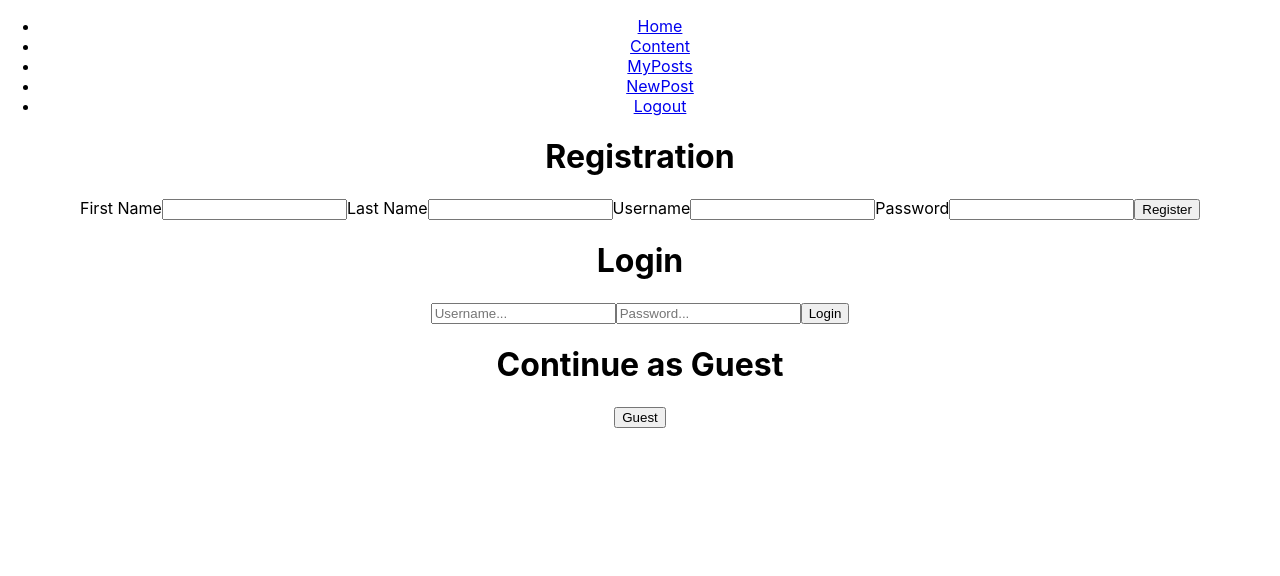
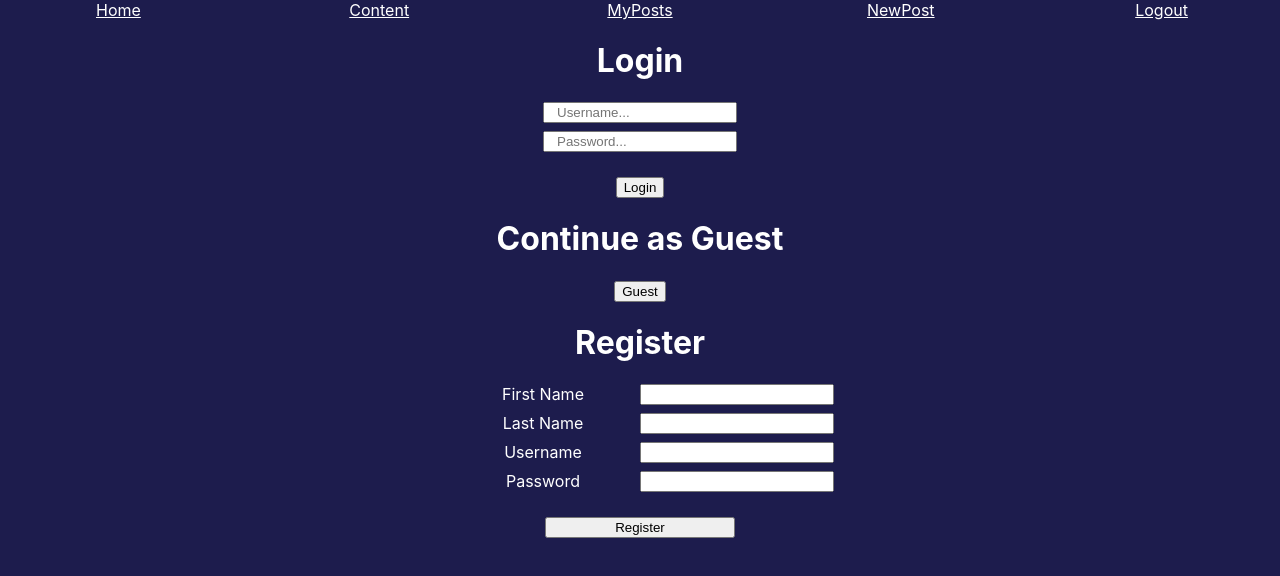
Before and after one commit to willjantscher/Z_Prefix_Blog, a React (Create React App) app in the folder client/: page / in a window 1280 px wide. Shown: the top 576 px of the page. Built offline with nearby package versions, Linux system fonts and the light colour scheme; no server answers.

Commit message:
added some styling

```diff
--- a/client/src/App.css
+++ b/client/src/App.css
@@ -1,5 +1,23 @@
 .App {
   text-align: center;
+}
+
+body {background-color: rgb(29, 28, 77);}
+
+h1 {
+  color: white;
+}
+h2 {
+  color: white;
+}
+a {
+  color: white;
+}
+label {
+  color: white;
+}
+textarea {
+  background-color: rgb(189, 214, 253);
 }
 
 .App-logo {
@@ -28,6 +46,12 @@
   color: #61dafb;
 }
 
+.expand {
+  height: 1em;
+  width: 50%;
+  padding: 3px;
+}
+
 @keyframes App-logo-spin {
   from {
     transform: rotate(0deg);
--- a/client/src/App.js
+++ b/client/src/App.js
@@ -13,6 +13,7 @@ import WelcomePage from "./_Welcome_page";
 import ContentPage from "./_Content_page";
 import PostCreationPage from "./_Post_creation_page";
 import UserPostsPage from "./_User_Posts_page";
+import 'bootstrap/dist/css/bootstrap-grid.css';
 
 
 
--- a/client/src/_Content_page.js
+++ b/client/src/_Content_page.js
@@ -1,6 +1,6 @@
 import React, {Component} from "react";
 import Axios from 'axios';
-
+import './App.css';
 
 class _Content_page extends Component{
     constructor(props) {
@@ -21,18 +21,18 @@ class _Content_page extends Component{
     }
 
     renderPosts = () => {
-        console.log(this.state.posts)
+        // console.log(this.state.posts)
         let output = this.state.posts.map(post => {
             return(
-                <div className="post">
+                <div className="post" key={post.id}>
                     <div>
                         <label>Title: {post.title}</label>
                     </div>
                     <div>
-                        <label>Content: {post.content}</label>
+                        <textarea defaultValue={post.content}></textarea>
                     </div>
                     <div>
-                        <label>DAte: {post.creationDate}</label>
+                        <label>Date: {post.creationDate}</label>
                     </div>
                 </div>
             )
@@ -56,7 +56,7 @@ class _Content_page extends Component{
                         case null:
                             return(
                                 <div>
-                                    {console.log("no posts yet")}
+                                    {/* {console.log("no posts yet")} */}
                                 </div>
                             )
 
--- a/client/src/_Navbar.js
+++ b/client/src/_Navbar.js
@@ -4,6 +4,7 @@ class _Navbar extends Component {
     constructor(props) {
         super(props);
         this.state = {
+            loggedIn: false,
             MenuItems: [
                 {
                     title: "Home",
@@ -34,26 +35,33 @@ class _Navbar extends Component {
         console.log("logged out")
     }
 
+    componentDidMount() {
+        if(localStorage.getItem("token"))
+        {
+            this.setState({ loggedIn: true})
+        }
+    }
+
     render() {
         // console.log(this.state.MenuItems)
         return(
             <nav className="NavbarItems">
-                <ul>
+                <div className="row">
                     {this.state.MenuItems.map((item, index) => {
                         return(
-                            <li key={index}>
+                            <div key={index} className="col-sm">
                                 <a className={item.cName} href={item.url}>
                                     {item.title}
                                 </a>
-                            </li>
+                            </div>
                         )
                     })}
-                    <li key="logout" >
+                    <div key="logout" className="col-sm">
                         <a className="" href="/" onClick={() => {this.logout()}}>
                             Logout
                         </a>
-                    </li>
-                </ul>
+                    </div>
+                </div>
             </nav>
         );
     }
--- a/client/src/_Welcome_page.js
+++ b/client/src/_Welcome_page.js
@@ -68,41 +68,24 @@ function _Welcome_page() {
 
   return (
     <div className="App">
-      <div className="registration">
-        <h1>Registration</h1>
 
-        <label>First Name</label>
-        <input type="text" name="firstName" onChange={(e) => {
-          setFirstName(e.target.value)
-        }}/>
 
-        <label>Last Name</label>
-        <input type="text" name="lastName" onChange={(e) => {
-          setLastName(e.target.value)
-        }}/>
+      <div className="container">
+        <h1>Login</h1>
+        <div className='row justify-content-md-center pb-2'>
+          <input type="text" placeholder="Username..." className='col col-lg-2' onChange={(e) => {
+            setUsername(e.target.value)
+          }}/>
+        </div>
 
-        <label>Username</label>
-        <input type="text" name="username" onChange={(e) => {
-          setNewUsername(e.target.value)
-        }}/>
-
-        <label>Password</label>
-        <input type="text" name="password" onChange={(e) => {
-          setNewPassword(e.target.value)
-        }}/>
-
-        <button onClick={register}> Register </button>
-      </div>
-
-      <div className="login">
-        <h1>Login</h1>
-        <input type="text" placeholder="Username..." onChange={(e) => {
-          setUsername(e.target.value)
-        }}/>
-        <input type="password" placeholder="Password..." onChange={(e) => {
+        <div className='row justify-content-md-center pb-4'>
+        <input type="password" placeholder="Password..." className='col col-lg-2' onChange={(e) => {
           setPassword(e.target.value)
         }}/>
+        </div>
+
         <button onClick={login}> Login </button>
+
       </div>
 
       <div className='guest'>
@@ -110,7 +93,39 @@ function _Welcome_page() {
         <button onClick={guest}> Guest </button>
       </div>
 
+      <div className="container">
+        <h1>Register</h1>
 
+        <div className='row justify-content-md-center pb-2'>
+          <label className='col col-lg-2'>First Name</label>
+          <input type="text" name="firstName"  className='col col-lg-2' onChange={(e) => {
+            setFirstName(e.target.value)
+          }}/>
+        </div>
+
+        <div className='row justify-content-md-center pb-2'>
+          <label className='col col-lg-2'>Last Name</label>
+          <input type="text" name="lastName" className='col col-lg-2' onChange={(e) => {
+            setLastName(e.target.value)
+          }}/>
+        </div>
+
+        <div className='row justify-content-md-center pb-2'>
+          <label className='col col-lg-2'>Username</label>
+          <input type="text" name="username" className='col col-lg-2' onChange={(e) => {
+            setNewUsername(e.target.value)
+          }}/>
+        </div>
+
+        <div className='row justify-content-md-center pb-4'>
+          <label className='col col-lg-2'>Password</label>
+          <input type="text" name="password" className='col col-lg-2' onChange={(e) => {
+            setNewPassword(e.target.value)
+          }}/>
+        </div>
+
+        <button className='col col-lg-2' onClick={register}> Register </button>
+      </div>
 
       <h1>{loginStatus}</h1>
 
```
